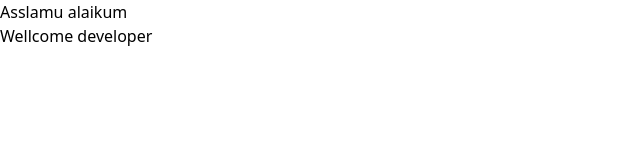
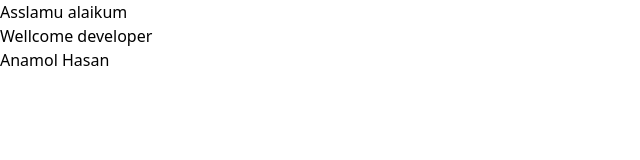
Before and after one commit to anamolhasan/quick-drop, a React (Vite) app: page / in a window 1280 px wide. Shown: the top 160 px of the page, without its empty margins (0-640 px from the left). Built offline with nearby package versions, Linux system fonts and the light colour scheme.

Commit message:
test anam

```diff
--- a/src/App.tsx
+++ b/src/App.tsx
@@ -8,6 +8,7 @@ function App() {
     <>
      <h1>Asslamu alaikum</h1>
      <p>Wellcome developer</p>
+     <p>Anamol Hasan</p>
     </>
   )
 }
```
